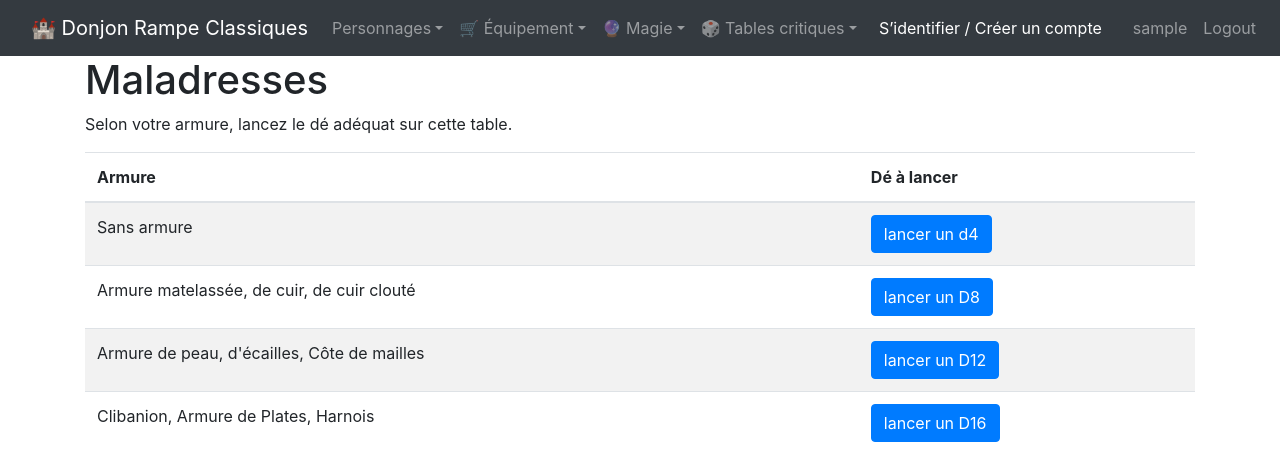
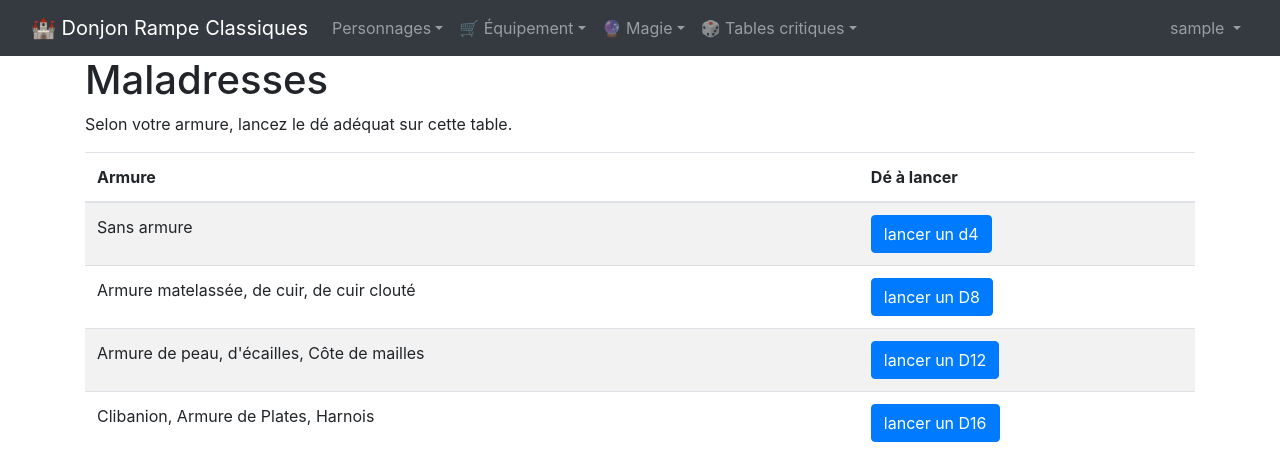
Before and after one commit to philippe-lemaire/donjon_rampe_classiques_django, a Django app: page /game_data/maladresses in a window 1280 px wide. Shown: the top 453 px of the page. Run offline with Django 4.2, Linux system fonts and the light colour scheme; the visitor is signed in with stand-in values (Sample User, id 1); some libraries are stand-ins or nearby versions.

Commit message:
removed duplicate nav elements for user management

```diff
--- a/templates/base.html
+++ b/templates/base.html
@@ -69,11 +69,11 @@
                     </li>
                 </ul>
                 <ul class="navbar-nav">
-                    {% if current_user.is_authenticated %}
+                    {% if user.is_authenticated %}
                     <li class="nav-item dropdown">
                         <a class="nav-link dropdown-toggle" href="#" id="navbarDropdown" role="button"
                             data-toggle="dropdown" aria-haspopup="true" aria-expanded="false">
-                            {{ current_user.username }}
+                            {{ user.username }}
                         </a>
 
                         <div class="dropdown-menu dropdown-menu-right" aria-labelledby="navbarDropdown">
@@ -81,7 +81,7 @@
 
                             <div class=" dropdown-divider">
                             </div>
-                            <a class="dropdown-item" href="#">Déconnexion</a>
+                            <a class="dropdown-item" href="/auth/logout">Déconnexion</a>
                         </div>
                     </li>
                     {% else %}
@@ -93,22 +93,7 @@
                 </ul>
             </div>
         </div>
-        <div class="collapse navbar-collapse" id="navbarText">
-            <ul class="navbar-nav mr-auto">
-                {% if user.is_authenticated %}
-                <li class="nav-item">
-                    <a class="nav-link" href="#">{{user.username}}</a>
-                </li>
-                <li class="nav-item">
-                    <a class="nav-link" href="/auth/logout">Logout</a>
-                </li>
-                {% else %}
-                <li class="nav-item">
-                    <a class="nav-link" href="/auth/login">Login</a>
-                </li>
-                {% endif %}
-            </ul>
-        </div>
+
     </nav>
     <!--messages-->
 
```
